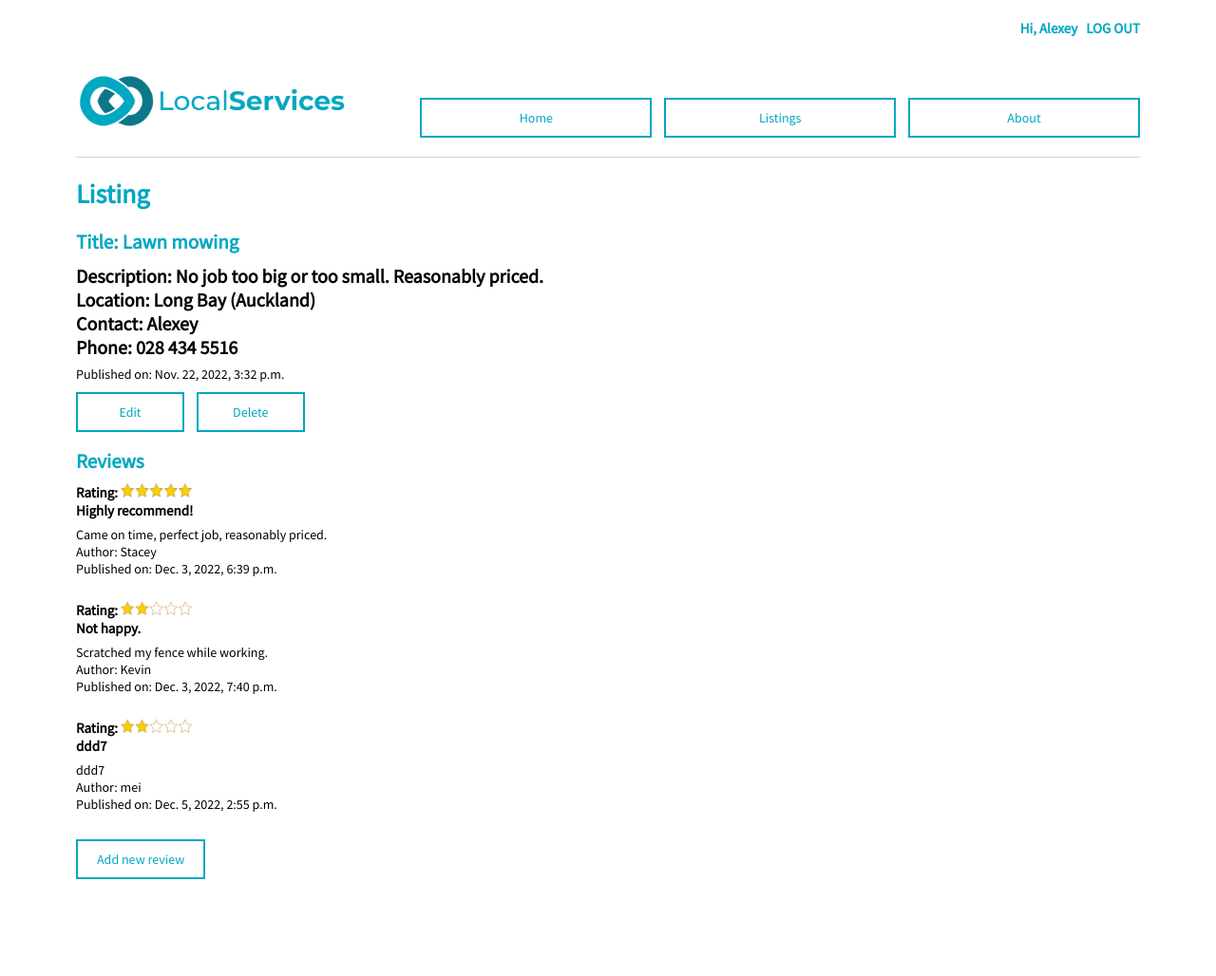
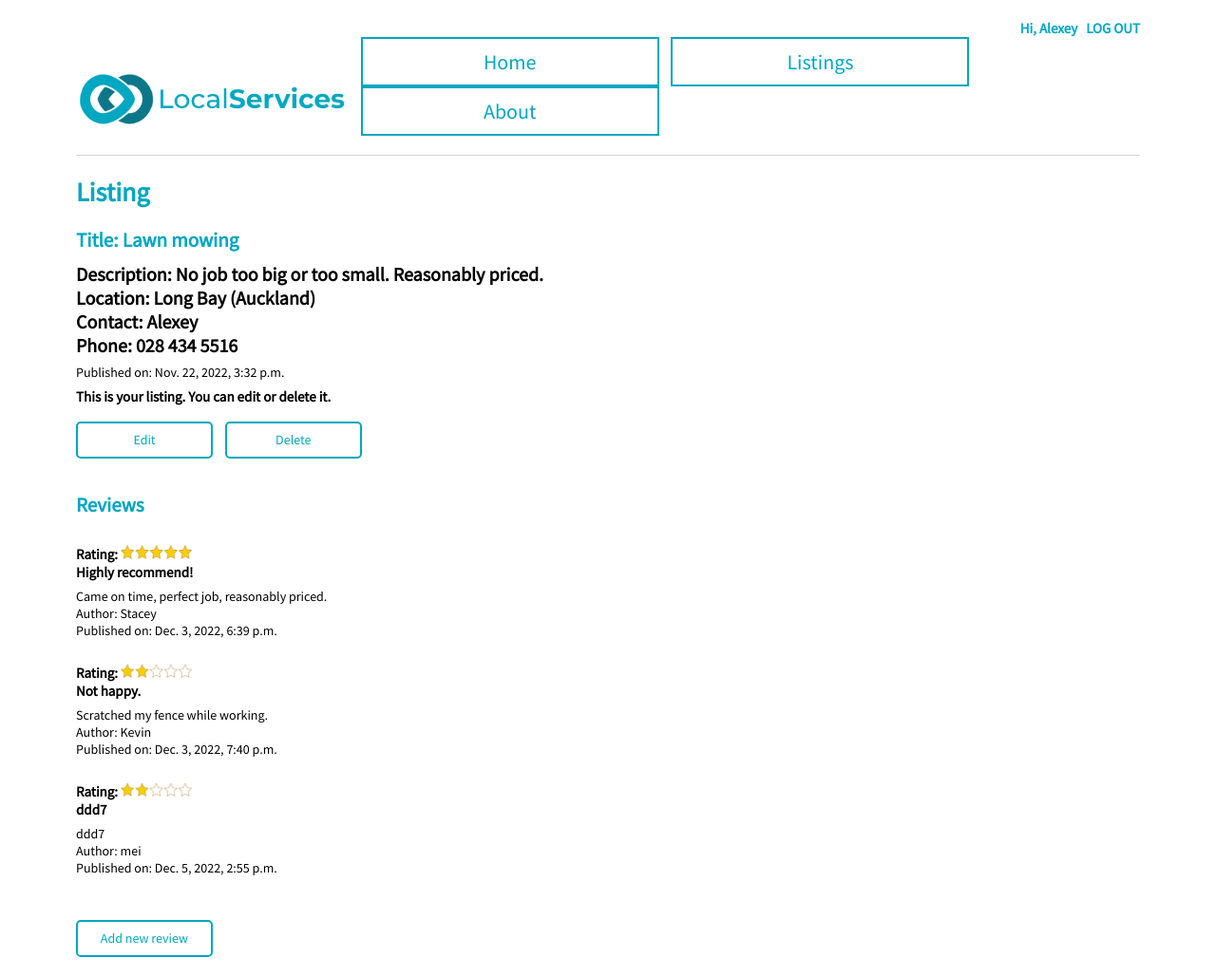
Before and after one commit to CHEMLEV/LocalServicesBoard, a Django app: page /classified/4/ in a window 1280 px wide. Shown: the whole page at 95% size. Before the commit the page ends 926 px from the top, so only its background shows below. Run offline with Django 4.2, Linux system fonts and the light colour scheme; a user stored in the database is signed in; data comes from the database, SQL or seed files in the repository; both versions use the stored data as it was after the commit; some libraries are stand-ins or nearby versions.

Commit message:
Edit/delete invitation message added

```diff
--- a/static/css/base.css
+++ b/static/css/base.css
@@ -29,7 +29,8 @@ body{
 
   .button-base{
     border: 2px solid #02A7C1;
-    min-width: 200px;
+    min-width: 270px;
+    font-size: 22px;
     display: inline-block;
     text-align: center;
     padding: 10px 20px;
@@ -41,8 +42,10 @@ body{
 
   .button-light{
     border: 2px solid  #02A7C1 !important;
-    min-width: 70px !important;
-    display: inline-block;
+    width: 100px !important;
+    height: 15px !important;
+    line-height: 15px !important;
+    display: inline-block !important;
     text-align: center;
     padding: 10px 20px;
     margin-top: 10px;
@@ -50,7 +53,36 @@ body{
     background-color: white;
     color: #02A7C1 !important;
     cursor: pointer;
+    border-radius: 5px;
   }
+
+  form{
+    font-family: 'Source Sans Pro', sans-serif;
+    font-size: 18px;
+
+    width: 20%;
+    }
+
+  button[type=submit] {
+    border: 2px solid  #02A7C1 !important;
+    width: 130px !important;
+    height: 40px !important;
+    line-height: 40px !important;
+    display: inline-block !important;
+    text-align: center;
+    margin-top: 10px;
+    margin-right: 10px;
+    background-color: white;
+    color: #02A7C1 !important;
+    cursor: pointer;
+    border-radius: 5px;
+}
+
+button[type=submit]:hover{
+  background-color: #02A7C1 !important;
+  color: white !important;
+  font-weight: bold;
+}
 
   .button-add{
     border: 2px solid #02A7C1 !important;
@@ -63,13 +95,14 @@ body{
     background-color: white;
     color: #02A7C1 !important;
     cursor: pointer;
+    border-radius: 5px;
   }
 
   .button-dark{
     background-color: #02A7C1;
     color: white !important;
     padding: 10px 20px;
-    margin-top: 0px;
+    margin-top: 20px;
   }
 
 a{
@@ -79,17 +112,14 @@ a{
     margin-top: 0px;
   }
 
-  a:hover{
-    text-decoration: underline
-  }
-
-  .button-light:hover, .button-add:hover, .button-base:hover{
+  .button-light:hover, .button-add:hover, .button-base:hover {
     background-color: #02A7C1;
     color: white !important;
+    font-weight: bold;
   }
 
   .button-dark:hover{
-    text-decoration: underline;
+    font-weight: bold;
   }
 
 
--- a/templates/base.html
+++ b/templates/base.html
@@ -19,8 +19,6 @@
     <h5>You're not logged in &nbsp <a href="{% url 'login' %}" >LOGIN</a> &nbsp <a href="{% url 'signup' %}">SIGNUP</a></h5>
     {% endif %}
 
-    <br>
-
 
     <header>
         <p1><img src="{% static 'images/localServicesLogo.png' %}" alt="logo-image" height="60" ></p1>
--- a/templates/classified_delete.html
+++ b/templates/classified_delete.html
@@ -3,7 +3,7 @@
 {% block content %}
 <h1>Delete</h1>
 <form action="" method="post">{% csrf_token %}
-  <p>Are you sure you want to delete '{{ classified.title }}' listing?</p>
-  <button class="btn btn-danger ml-2" type="submit">Confirm</button>
+  <p>Are you sure you want to delete your '{{ classified.title }}' listing?</p>
+  <button type="submit">Confirm</button>
 </form>
 {% endblock content %}
--- a/templates/classified_detail.html
+++ b/templates/classified_detail.html
@@ -19,12 +19,12 @@
 
 
     {% if user == classified.author %}
-
+    <h6>This is your listing. You can edit or delete it. </h6>
     <div>
 
       <a href="{% url 'classified_edit' classified.pk %}" class="button-light">Edit</a>
 
-      <a href="{% url 'classified_delete' classified.pk %}" class="button-light">Delete</a>
+      <a href="{% url 'classified_delete' classified.pk %}" class="button-light">Delete</a><br><br>
 
 
     </div>
@@ -40,7 +40,7 @@
 
     {% for review in classified.review_set.all %}
     <div>
-      <h6>Rating:
+      <h6><br>Rating:
         {% if review.rating == 1 %}
         <img src="{% static 'images/1star.png' %}" alt="1star" width="75" height="15" >
         {% elif review.rating == 2 %}
@@ -51,29 +51,28 @@
         <img src="{% static 'images/4stars.png' %}" alt="4stars" width="75" height="15" >
         {% elif review.rating == 5 %}
         <img src="{% static 'images/5stars.png' %}" alt="5stars" width="75" height="15" >
+        {% endif %}
+        <br>
 
-
-        {% endif %}
-        &nbsp; &nbsp;
-        {% if user == review.author %}
-        <a href="{% url 'review_edit' review.pk %}" >Edit</a> &nbsp;
-        <a href="{% url 'review_delete' review.pk %}" >Delete</a> &nbsp;
-        {% endif %}
-
+        {{ review.title }}</h6>
+        {{review.body}}
         <br>
-         {{ review.title }}</h6>
-
-         {{review.body}}
-         <br>
 
        Author: {{review.author.first_name}}<br>
-       Published on: {{review.date}}<br> <br>
+       Published on: {{review.date}}<br>
+       {% if user == review.author %}
+       <h6>This is your review. You can edit or delete it. </h6>
+        <a href="{% url 'review_edit' review.pk %}" class="button-light" >Edit</a> &nbsp;
+        <a href="{% url 'review_delete' review.pk %}" class="button-light" >Delete</a> &nbsp;
+      {% endif %}
 
 
     </div>
     {% endfor %}
 
     {% endif %}
+    <br>
+    <br>
 
     {% if user.is_authenticated %}
     <a href="{% url 'review_new' classified.pk %}" class="button-light">Add new review</a>
--- a/templates/classified_edit.html
+++ b/templates/classified_edit.html
@@ -5,6 +5,6 @@
 <h1>Edit</h1>
 <form action="" method="post">{% csrf_token %}
   {{ form|crispy }}
-  <button class="btn btn-info ml-2" type="submit">Update</button>
+  <button type="submit">Update</button>
 </form>
 {% endblock content %}
--- a/templates/classified_new.html
+++ b/templates/classified_new.html
@@ -5,6 +5,6 @@
 <h1>New classified</h1>
 <form action="" method="post">{% csrf_token %}
   {{ form|crispy }}
-  <button class="btn btn-success ml-2" type="submit">Save</button>
+  <button type="submit">Save</button>
 </form>
 {% endblock content %}
--- a/templates/home.html
+++ b/templates/home.html
@@ -13,6 +13,7 @@
 
 
     </p>
+    <br>
     <a href="{% url 'classifieds' %}" class="button-dark">Check out our listings</a>
 
     <p class="placeholder">
--- a/templates/review_edit.html
+++ b/templates/review_edit.html
@@ -5,6 +5,6 @@
 <h1>Edit review</h1>
 <form action="" method="post">{% csrf_token %}
   {{ form|crispy }}
-  <button class="btn btn-info ml-2" type="submit">Update</button>
+  <button type="submit">Update</button>
 </form>
 {% endblock content %}
```
Also changed, not shown: db.sqlite3.
